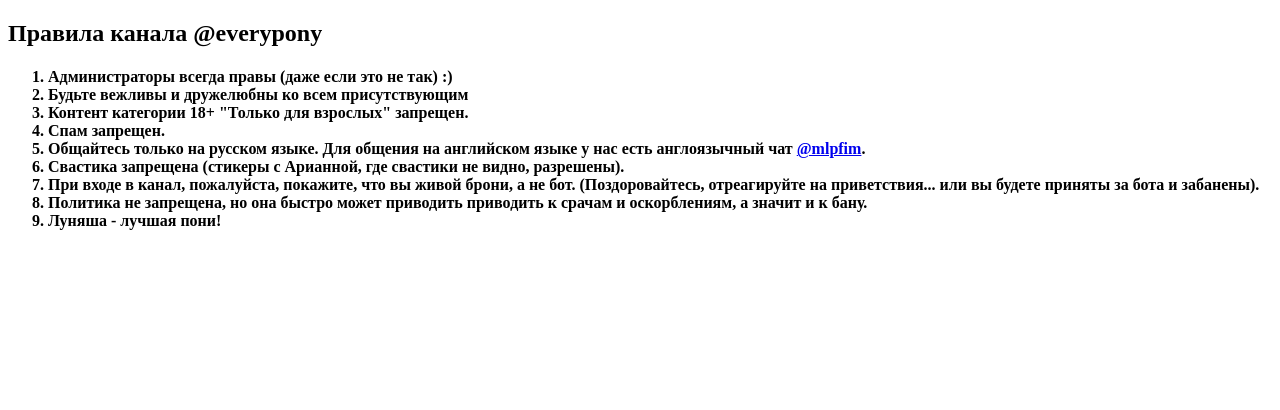
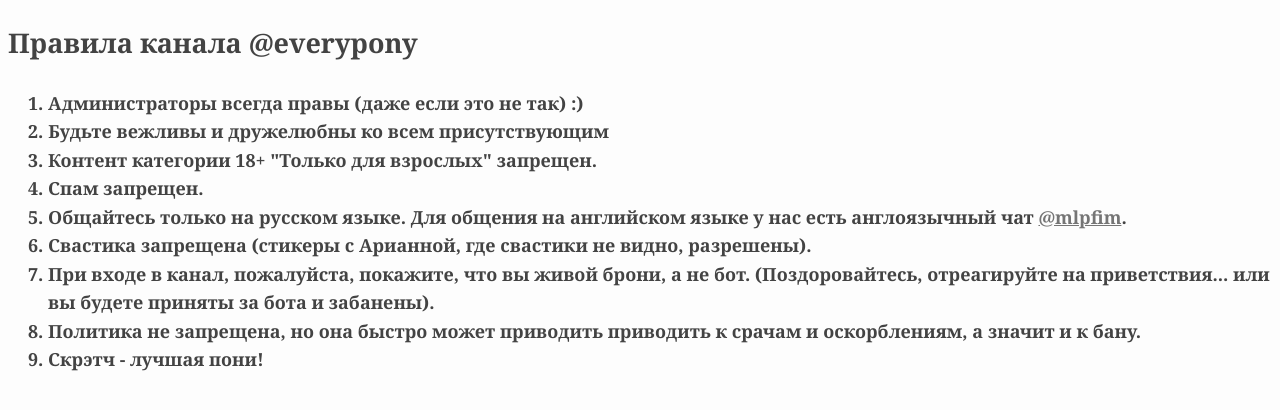
Before and after one commit to VoodooPython/everypony, a plain HTML site: page index.html in a window 1280 px wide. Drawn offline with Linux system fonts and the light colour scheme.

Commit message:
Update index.html
BIG update for index.html

```diff
--- a/index.html
+++ b/index.html
@@ -3,8 +3,37 @@
   <head>
     <title>Правила - 🇷🇺 My Little Pony</title>
     <meta charset='utf-8'>
+    <link href="img/favicon.png" rel="shortcut icon" type="image/png"/>
+    <style>
+        /*
+        Copied from telegraph
+        */
+        .cool_text {
+        font-family: CustomSerif,Georgia,Cambria,'Times New Roman',serif;
+        font-weight: 400;
+        font-style: normal;
+        font-size: 18px;
+        line-height: 1.58;
+        padding: 0;
+        margin: 0;
+        color: #434343;
+        }
+        /*
+        Blue links is ot good choice.
+        */
+        A {
+        color: #757575;
+        }
+        /*
+        Some color for background
+        */
+        BODY {
+        background-color: #FDFDFD;
+        }
+    </style>
   </head>
   <body>
+    <span class="cool_text">
         <h2>Правила канала @everypony</h2>
         <h4>
             <ol>
@@ -16,8 +45,9 @@
                 <li>Свастика запрещена (стикеры с Арианной, где свастики не видно, разрешены).</li>
                 <li>При входе в канал, пожалуйста, покажите, что вы живой брони, а не бот. (Поздоровайтесь, отреагируйте на приветствия... или вы будете приняты за бота и забанены).</li>
                 <li>Политика не запрещена, но она быстро может приводить приводить к срачам и оскорблениям, а значит и к бану.</li>
-        <li>Луняша - лучшая пони!</li>
+                <li>Скрэтч - лучшая пони!</li>
             </ol>
         </h4>
+    </span>
   </body>
 </html>
```
Lines whose indentation alone changed are shown as unchanged.
